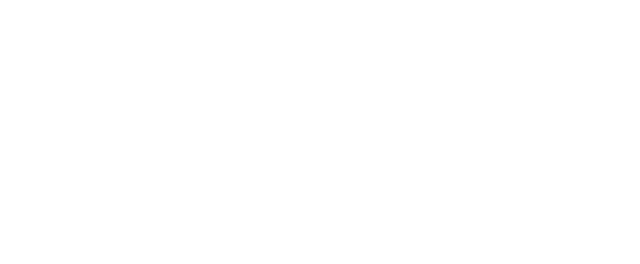
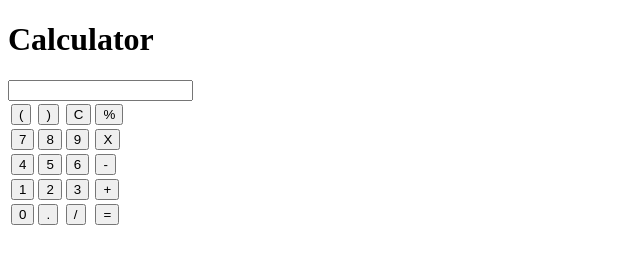
Before and after one commit to Divyarg018/26_creating_a_calculator_using_html_css_and_js, a plain HTML site: page index.html in a window 1280 px wide. Shown: the whole page, without its empty margins (0-640 px from the left). Drawn offline with Linux system fonts and the light colour scheme.

Commit message:
adding buttons

```diff
--- a/index.html
+++ b/index.html
@@ -1,13 +1,56 @@
 <!DOCTYPE html>
 <html lang="en">
+
 <head>
     <meta charset="UTF-8">
     <meta name="viewport" content="width=device-width, initial-scale=1.0">
     <title>Calculator</title>
+    <link rel="stylesheet" href="style.css">
 </head>
+
 <body>
     <div class="container">
+        <h1>Calculator</h1>
+        <input type="text" name="screen" id="screen">
+        <table>
+            <tr>
+                <td><button>(</button></td>
+                <td><button>)</button></td>
+                <td><button>C</button></td>
+                <td><button>%</button></td>
 
+            </tr>
+            <tr>
+                <td><button>7</button></td>
+                <td><button>8</button></td>
+                <td><button>9</button></td>
+                <td><button>X</button></td>
+
+            </tr>
+            <tr>
+                <td><button>4</button></td>
+                <td><button>5</button></td>
+                <td><button>6</button></td>
+                <td><button>-</button></td>
+
+            </tr>
+            <tr>
+                <td><button>1</button></td>
+                <td><button>2</button></td>
+                <td><button>3</button></td>
+                <td><button>+</button></td>
+
+            </tr>
+            <tr>
+                <td><button>0</button></td>
+                <td><button>.</button></td>
+                <td><button>/</button></td>
+                <td><button>=</button></td>
+
+            </tr>
+        </table>
     </div>
 </body>
+<script src="index.js"></script>
+
 </html>
```
Also changed, not shown: index.js (added), style.css (added).
